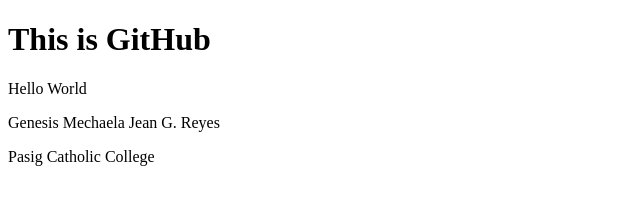
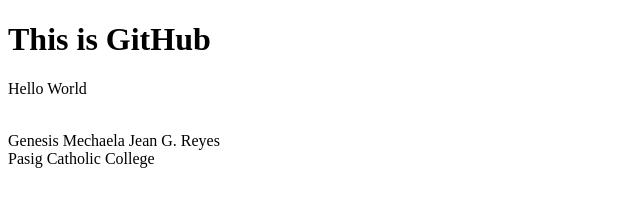
Before and after one commit to NiceJeans07/IT101_Reyes, a plain HTML site: page index.html in a window 1280 px wide. Shown: the whole page, without its empty margins (0-640 px from the left). Drawn offline with Linux system fonts and the light colour scheme.

Commit message:
Update index.html

```diff
--- a/index.html
+++ b/index.html
@@ -4,8 +4,8 @@
     <h1>This is GitHub</h1>
     <body>
       <p>Hello World</p>
-      <p>Genesis Mechaela Jean G. Reyes</p>
-      <p>Pasig Catholic College</p>
+      <br>Genesis Mechaela Jean G. Reyes
+      <br>Pasig Catholic College
     </body>
   </head>
 </html>
```
